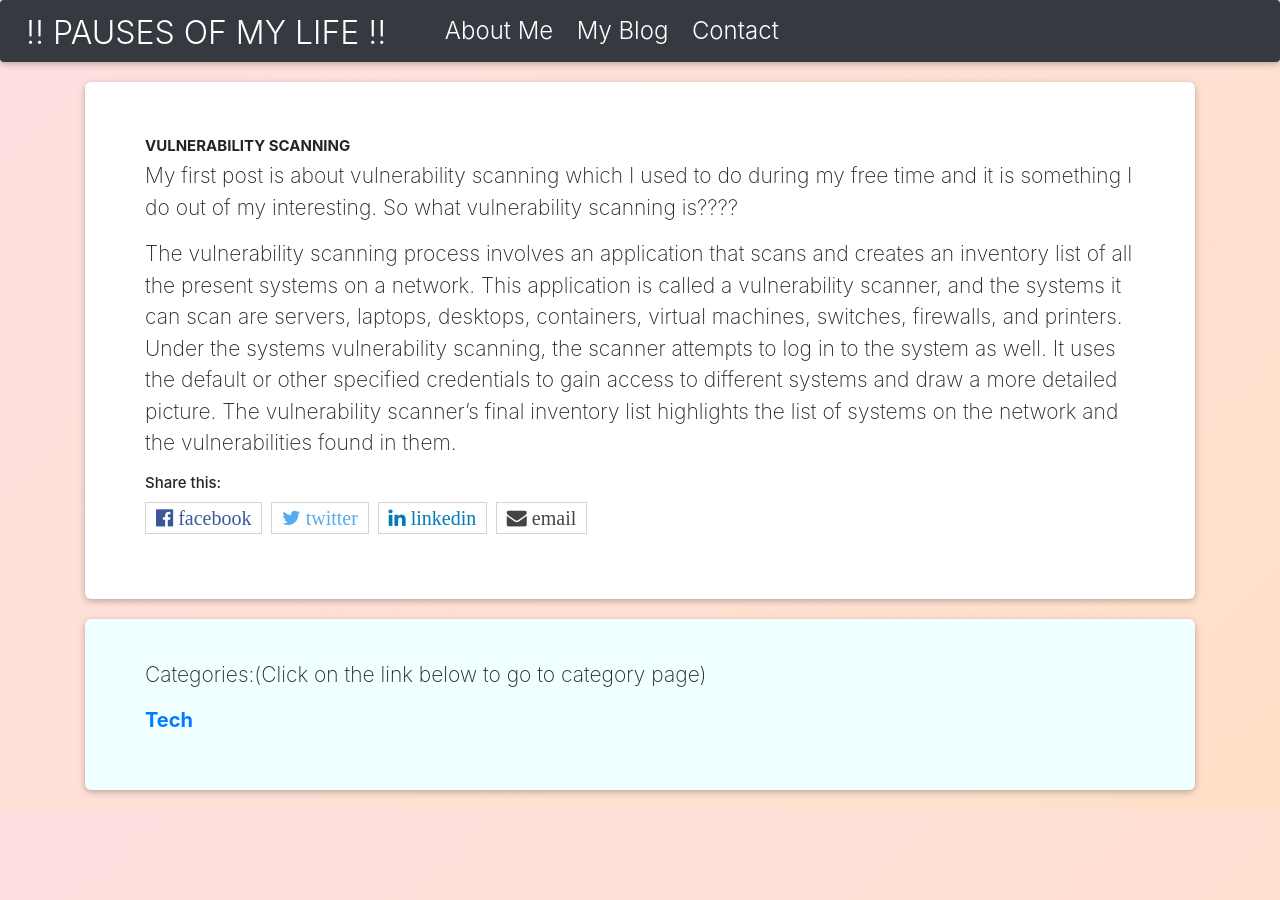
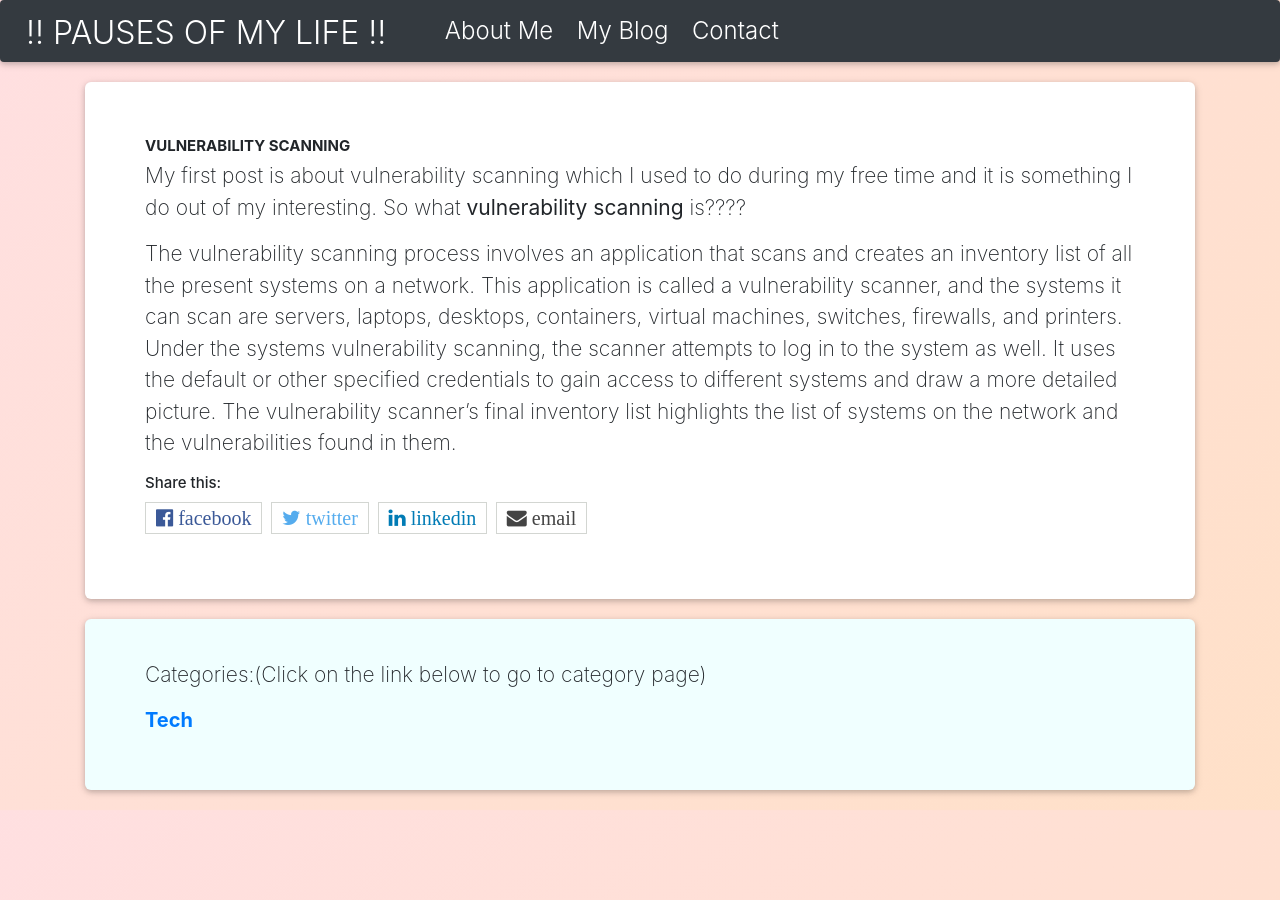
Before and after one commit to suseenataraj/suseenataraj.github.io, a Jekyll site: the page built from _posts/2021-08-24-Vulnerability-scanning.markdown, in a window 1280 px wide. Built offline with Jekyll 4.4.1, drawn with Linux system fonts in a browser that asks for light colours; nearby versions of some CDN libraries.

```diff
--- a/_posts/2021-08-24-Vulnerability-scanning.markdown
+++ b/_posts/2021-08-24-Vulnerability-scanning.markdown
@@ -5,7 +5,7 @@ date:   2021-08-16 19:45:04 +0530
 categories: Tech
 ---
 <h4>VULNERABILITY SCANNING</h4>
-<p>My first post is about vulnerability scanning which I used to do during my free time and it is something I do out of my interesting. So what vulnerability scanning is????</p>
+<p>My first post is about vulnerability scanning which I used to do during my free time and it is something I do out of my interesting. So what <b>vulnerability scanning</b> is????</p>
 <p>The vulnerability scanning process involves an application that scans and creates an inventory list of all the present systems on a network. This application is called a vulnerability scanner, and the systems it can scan are servers, laptops, desktops, containers, virtual machines, switches, firewalls, and printers.
 
 Under the systems vulnerability scanning, the scanner attempts to log in to the system as well. It uses the default or other specified credentials to gain access to different systems and draw a more detailed picture.
```
